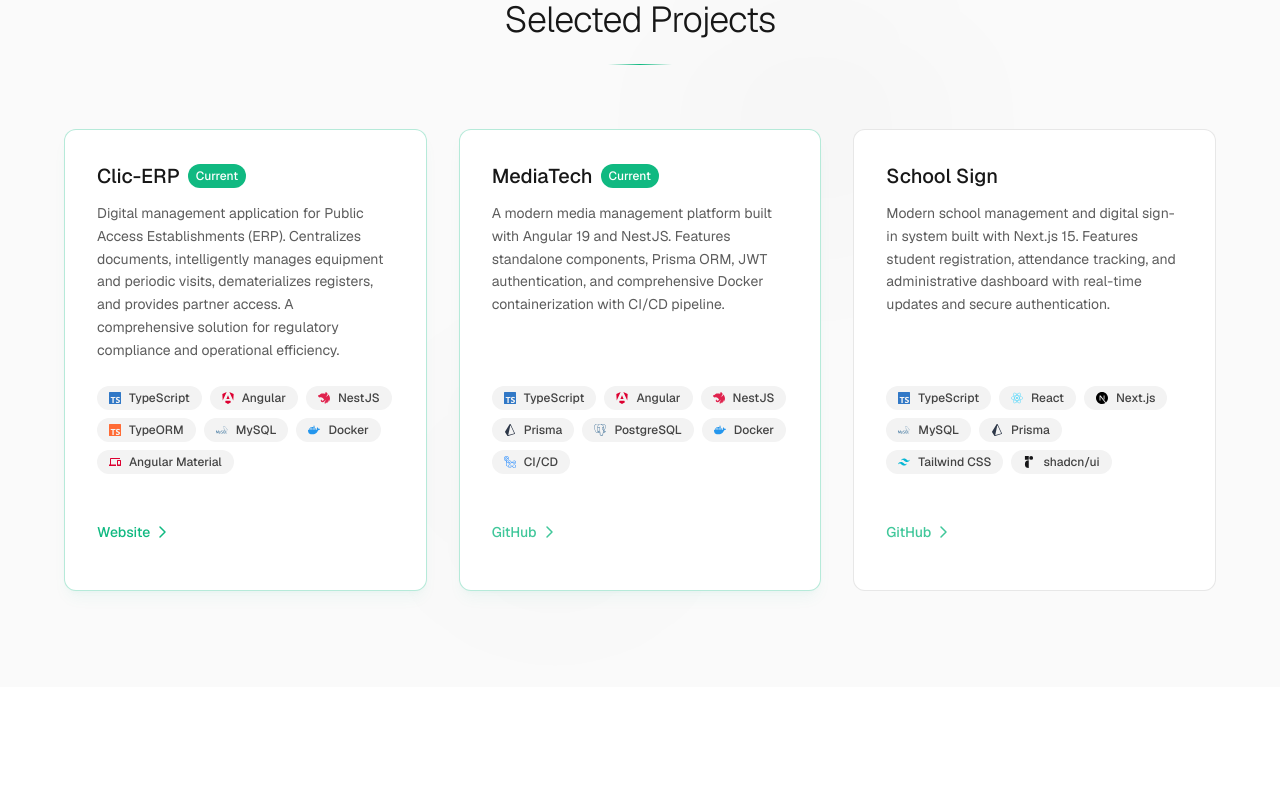
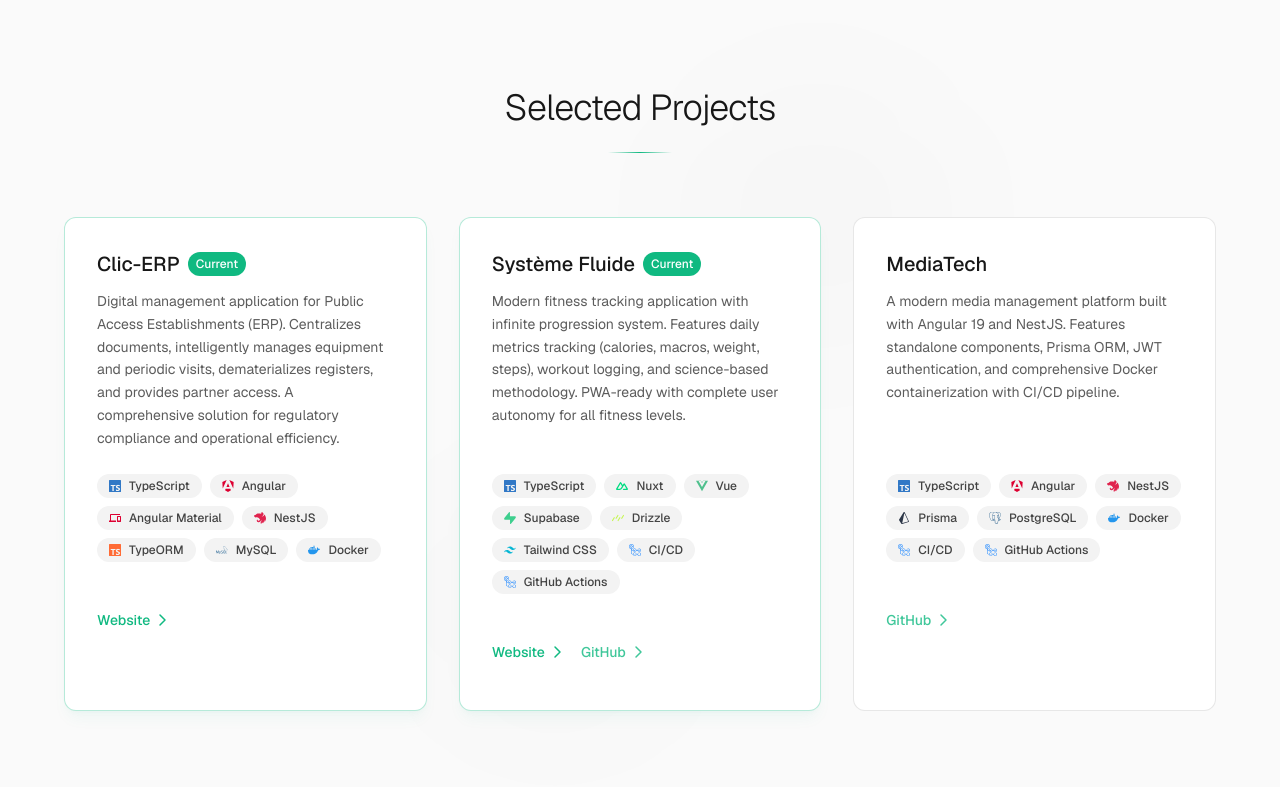
Before and after one commit to Messaoudiam/portfolio, a Next.js app: page / in a window 1280 px wide. Shown: the part 2000-2787 px from the top of the page. Built offline with nearby package versions, Linux system fonts and the light colour scheme.

Commit message:
ajout du Systeme Fluide dans les projets

```diff
--- a/app/components/About.tsx
+++ b/app/components/About.tsx
@@ -16,6 +16,10 @@
   SiGithubactions,
   SiGit,
   SiNextdotjs,
+  SiNuxtdotjs,
+  SiVuedotjs,
+  SiSupabase,
+  SiDrizzle,
 } from "react-icons/si";
 import { MdDevices } from "react-icons/md";
 
@@ -43,6 +47,10 @@
     Git: <SiGit className="w-4 h-4 text-[#F05032]" />,
     "CI/CD": <SiGithubactions className="w-4 h-4 text-[#2088FF]" />,
     "Next.js": <SiNextdotjs className="w-4 h-4 text-[#000000]" />,
+    "Nuxt": <SiNuxtdotjs className="w-4 h-4 text-[#00DC82]" />,
+    "Vue": <SiVuedotjs className="w-4 h-4 text-[#4FC08D]" />,
+    "Supabase": <SiSupabase className="w-4 h-4 text-[#3ECF8E]" />,
+    "Drizzle": <SiDrizzle className="w-4 h-4 text-[#C5F74F]" />,
   };
 
   const skillCategories = {
@@ -52,10 +60,12 @@
       "Angular Material",
       "React",
       "Next.js",
+      "Vue",
+      "Nuxt",
       "Tailwind CSS",
     ],
-    Backend: ["Node.js", "NestJS", "Express", "TypeORM", "Prisma", "Swagger"],
-    Database: ["MySQL", "PostgreSQL", "MongoDB"],
+    Backend: ["Node.js", "NestJS", "Express", "TypeORM", "Prisma", "Drizzle", "Swagger"],
+    Database: ["MySQL", "PostgreSQL", "MongoDB", "Supabase"],
     DevOps: ["Docker", "GitHub Actions", "Git", "CI/CD"],
   };
 
--- a/app/components/Projects.tsx
+++ b/app/components/Projects.tsx
@@ -19,6 +19,10 @@
   SiJsonwebtokens,
   SiNextdotjs,
   SiRadixui,
+  SiNuxtdotjs,
+  SiVuedotjs,
+  SiSupabase,
+  SiDrizzle,
 } from "react-icons/si";
 import { MdDevices } from "react-icons/md";
 
@@ -46,6 +50,10 @@
   JWT: <SiJsonwebtokens className="w-3 h-3 text-[#000000]" />,
   "Next.js": <SiNextdotjs className="w-3 h-3 text-[#000000]" />,
   "shadcn/ui": <SiRadixui className="w-3 h-3 text-[#161618]" />,
+  "Nuxt": <SiNuxtdotjs className="w-3 h-3 text-[#00DC82]" />,
+  "Vue": <SiVuedotjs className="w-3 h-3 text-[#4FC08D]" />,
+  "Supabase": <SiSupabase className="w-3 h-3 text-[#3ECF8E]" />,
+  "Drizzle": <SiDrizzle className="w-3 h-3 text-[#C5F74F]" />,
 };
 
 interface Project {
@@ -68,13 +76,30 @@
       tech: [
         "TypeScript",
         "Angular",
+        "Angular Material",
         "NestJS",
         "TypeORM",
         "MySQL",
         "Docker",
-        "Angular Material",
       ],
       link: "https://www.clic-erp.fr/landing",
+    },
+    {
+      title: "Système Fluide",
+      description:
+        "Modern fitness tracking application with infinite progression system. Features daily metrics tracking (calories, macros, weight, steps), workout logging, and science-based methodology. PWA-ready with complete user autonomy for all fitness levels.",
+      tech: [
+        "TypeScript",
+        "Nuxt",
+        "Vue",
+        "Supabase",
+        "Drizzle",
+        "Tailwind CSS",
+        "CI/CD",
+        "GitHub Actions",
+      ],
+      link: "https://systeme-fluide.vercel.app/",
+      github: "https://github.com/Messaoudiam/systeme-fluide",
     },
     {
       title: "MediaTech",
@@ -88,23 +113,9 @@
         "PostgreSQL",
         "Docker",
         "CI/CD",
+        "GitHub Actions",
       ],
       github: "https://github.com/Messaoudiam/MediaTech",
-    },
-    {
-      title: "School Sign",
-      description:
-        "Modern school management and digital sign-in system built with Next.js 15. Features student registration, attendance tracking, and administrative dashboard with real-time updates and secure authentication.",
-      tech: [
-        "TypeScript",
-        "React",
-        "Next.js",
-        "MySQL",
-        "Prisma",
-        "Tailwind CSS",
-        "shadcn/ui",
-      ],
-      github: "https://github.com/Messaoudiam/school-sign",
     },
   ];
 
```
